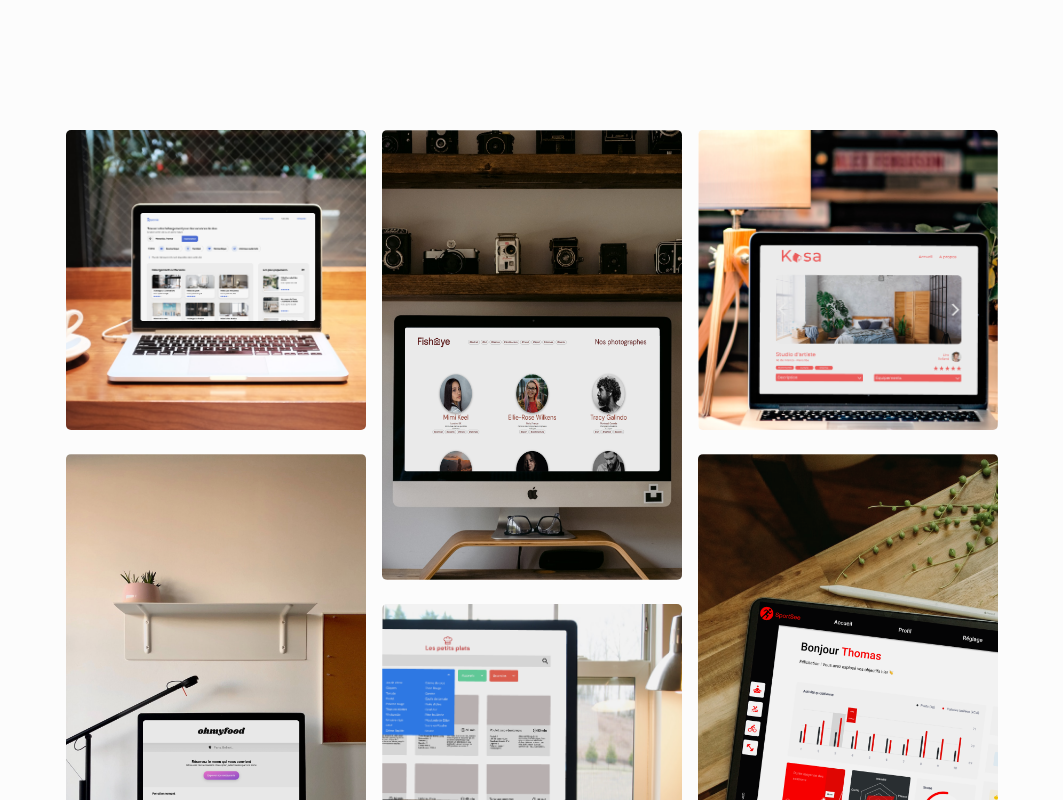
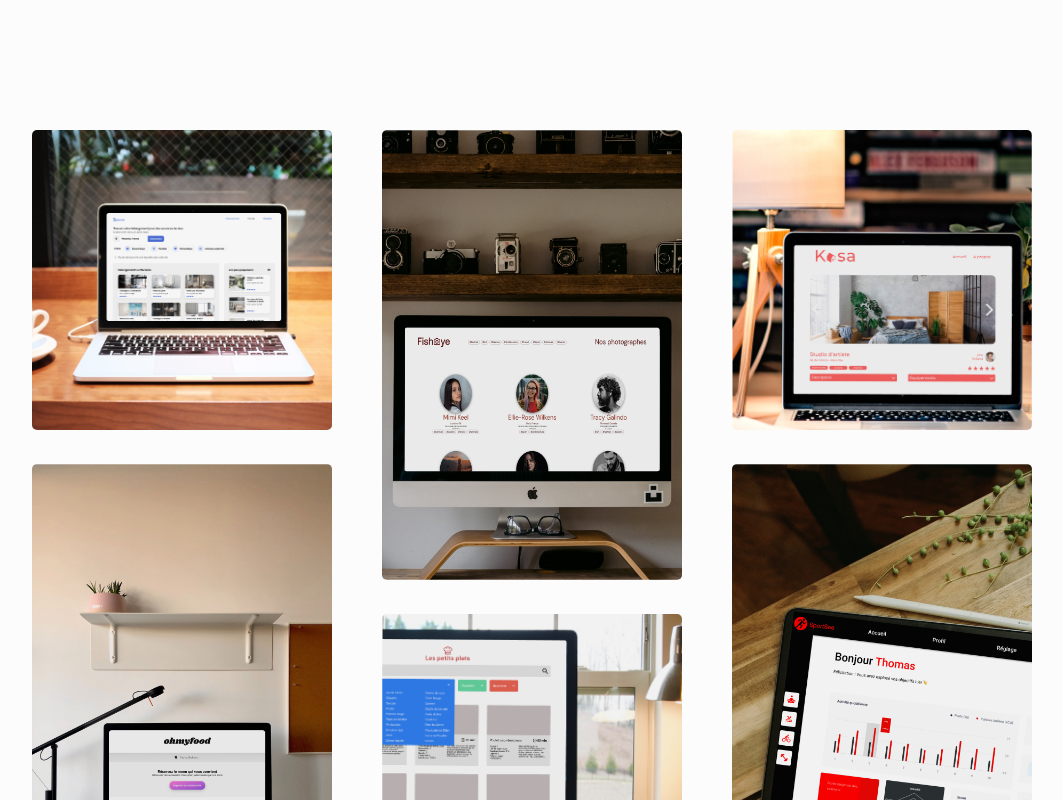
Before and after one commit to VanesMP/portfolioVMP, a React (Create React App) app: page / in a window 1280 px wide. Shown: the part 800-1600 px from the top of the page, without its empty margins (108-1171 px from the left). Built offline with nearby package versions, Linux system fonts and the light colour scheme; a web font is replaced by a local one.

Commit message:
modif apparence

```diff
--- a/src/Styles/gallery.css
+++ b/src/Styles/gallery.css
@@ -4,11 +4,12 @@
 
 .boxProjects {
     column-count: 3;
+    gap: 50px;
 }
 
 .listProjectGallery {
     height: auto;
-    margin-bottom: 20px;
+    margin-bottom: 30px;
     display: block;
     position: relative;
 }
```
